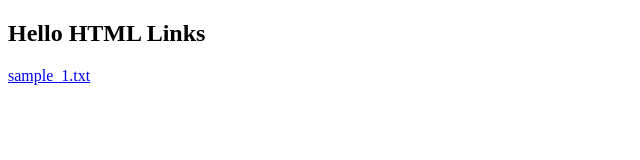
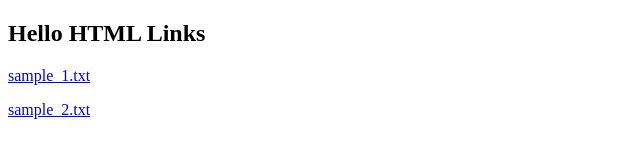
Before and after one commit to haporbobo/test_project, a plain HTML site: page index.html in a window 1280 px wide. Shown: the whole page, without its empty margins (0-640 px from the left). Drawn offline with Linux system fonts and the light colour scheme.

Commit message:
Update index.html

```diff
--- a/index.html
+++ b/index.html
@@ -3,7 +3,10 @@
 <body>
 
 <h2>Hello HTML Links</h2>
+
 <p><a href="https://haporbobo.github.io/test_project/sample_1.txt">sample_1.txt</a></p>
+
+<p><a href="https://haporbobo.github.io/test_project/sample_2.txt">sample_2.txt</a></p>
 
 </body>
 </html>
```
